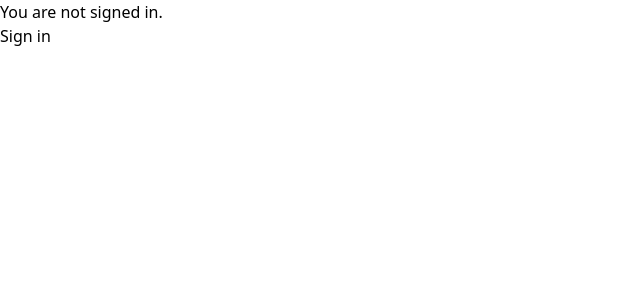
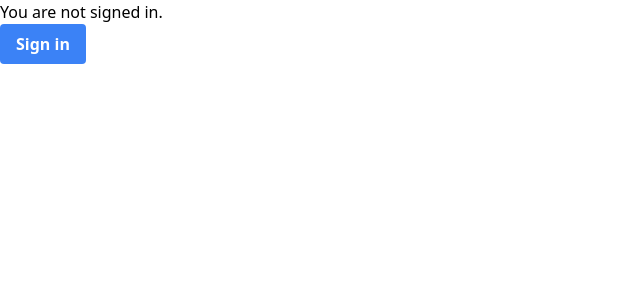
Before and after one commit to SamPetering/dgen, a Next.js app: page /login in a window 1280 px wide. Shown: the top 300 px of the page, without its empty margins (0-640 px from the left). Built offline with nearby package versions, Linux system fonts and the light colour scheme; no server answers.

Commit message:
basic auth flow

```diff
--- a/pages/login.tsx
+++ b/pages/login.tsx
@@ -2,18 +2,33 @@
 
 const Login = ({}) => {
   const { data: session } = useSession();
+  const btnStyle =
+    'bg-blue-500 hover:bg-blue-700 text-white font-bold py-2 px-4 rounded';
   if (session) {
+    console.log({ user: session.user });
     return (
       <>
         <p>Welcome, {session.user?.email}</p>
-        <button onClick={() => signOut()}>Sign out</button>
+        {!!session?.user?.image && (
+          // eslint-disable-next-line @next/next/no-img-element
+          <img
+            src={session.user?.image}
+            alt=""
+            style={{ borderRadius: '50px' }}
+          />
+        )}
+        <button className={btnStyle} onClick={() => signOut()}>
+          Sign out
+        </button>
       </>
     );
   } else {
     return (
       <>
         <p>You are not signed in.</p>
-        <button onClick={() => signIn()}>Sign in</button>
+        <button className={btnStyle} onClick={() => signIn()}>
+          Sign in
+        </button>
       </>
     );
   }
```
